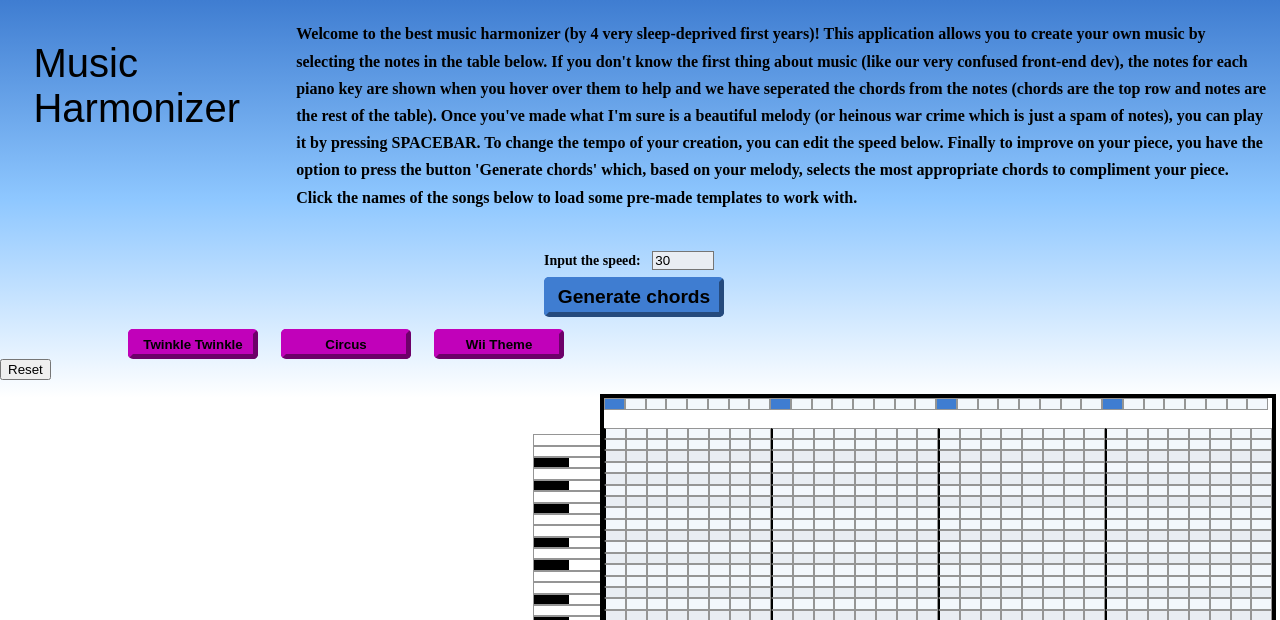
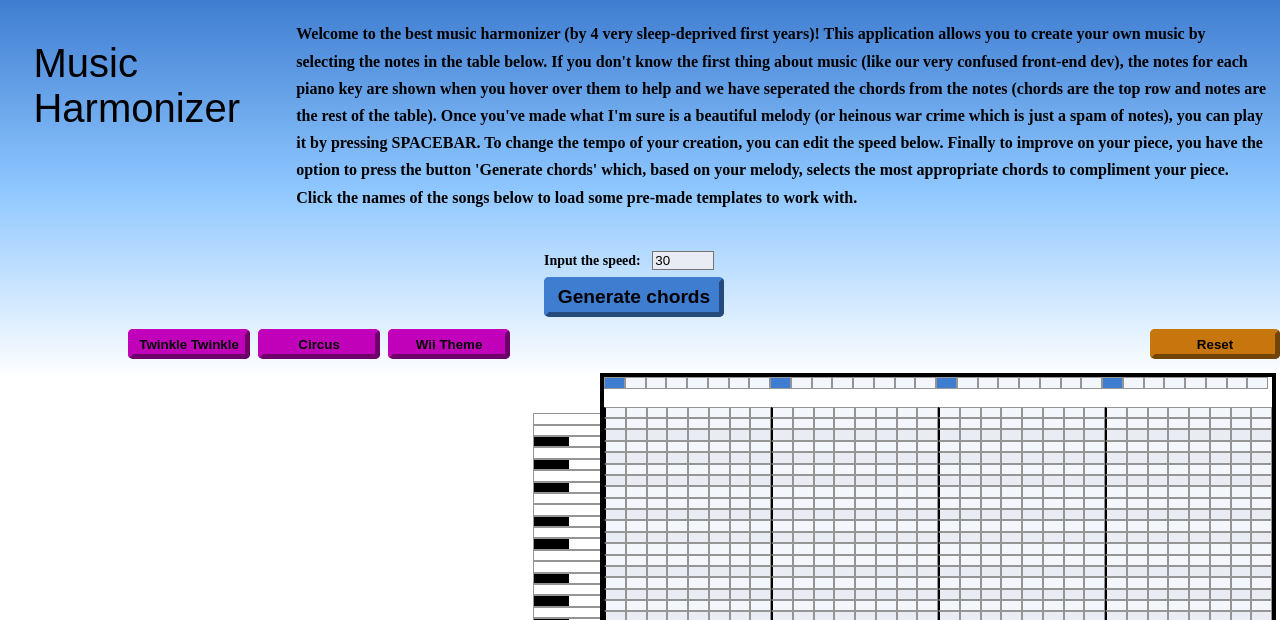
Before and after one commit to MiniMinnoww/HackSheffield9, a Flask app: page / in a window 1280 px wide. Shown: the top 620 px of the page. Run offline with Flask 3, Linux system fonts and the light colour scheme.

Commit message:
/\_____/\  | *   * |  \  -v-  /    -----

```diff
--- a/backend/static/css/style.css
+++ b/backend/static/css/style.css
@@ -114,8 +114,16 @@ input[type="number"]:hover{
     box-shadow: 2px 2px 5px rgb(117, 117, 117);
 }
 
-#templates{
+#buttons{
     margin-left: 10%;
+    display: grid;
+    grid-template-columns: 1fr 1fr;
+    grid-gap: 39%;
+    /*width: 90%;*/
+}
+
+#templates {
+    display: flex;
 }
 
 #templates input{
@@ -157,6 +165,29 @@ input[type="number"]:hover{
     box-shadow: 2px 2px 5px rgb(117, 117, 117);
 }
 
+#reset-button {
+    justify-self: end;
+}
+
+#resetTable{
+    margin-right: 1%;
+    background-color: rgb(198, 118, 13);
+    border: 5px outset rgb(198, 118, 13);
+    color: #000000;
+    border-radius: 5px;
+    width: 130px;
+    height: 30px;
+    font-weight: bold;
+}
+
+#resetTable:hover{
+    background-color: rgb(211, 170, 112);
+    border: 5px outset rgb(211, 170, 112);
+    color: #ffffff;
+    outline: 1px solid rgb(117, 117, 117);
+    box-shadow: 2px 2px 5px rgb(117, 117, 117);
+}
+
 body{
     margin: 0px 0px 8px 0px;
 }
--- a/backend/templates/index.html
+++ b/backend/templates/index.html
@@ -30,11 +30,13 @@
         </section>
         <input type="button" value="Generate chords" id="goButton">
 
-        <div id="templates">
+        <div id="buttons">
+            <div id="templates">
 
-        </div>
-        <div>
-            <input type="button" value="Reset" id="resetTable">
+            </div>
+            <div id="reset-button">
+                <input type="button" value="Reset" id="resetTable">
+            </div>
         </div>
         <br>
     </section>
```
